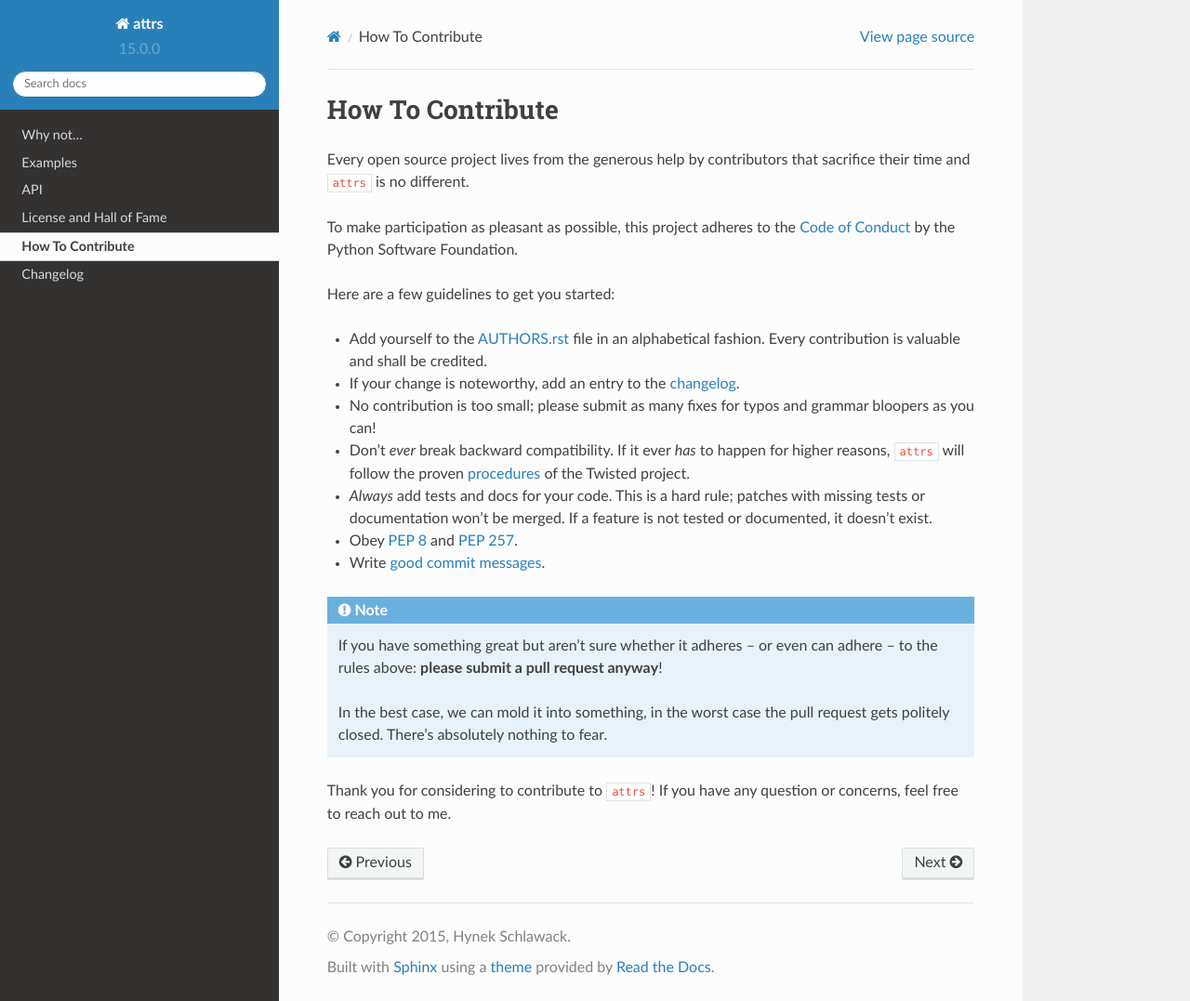
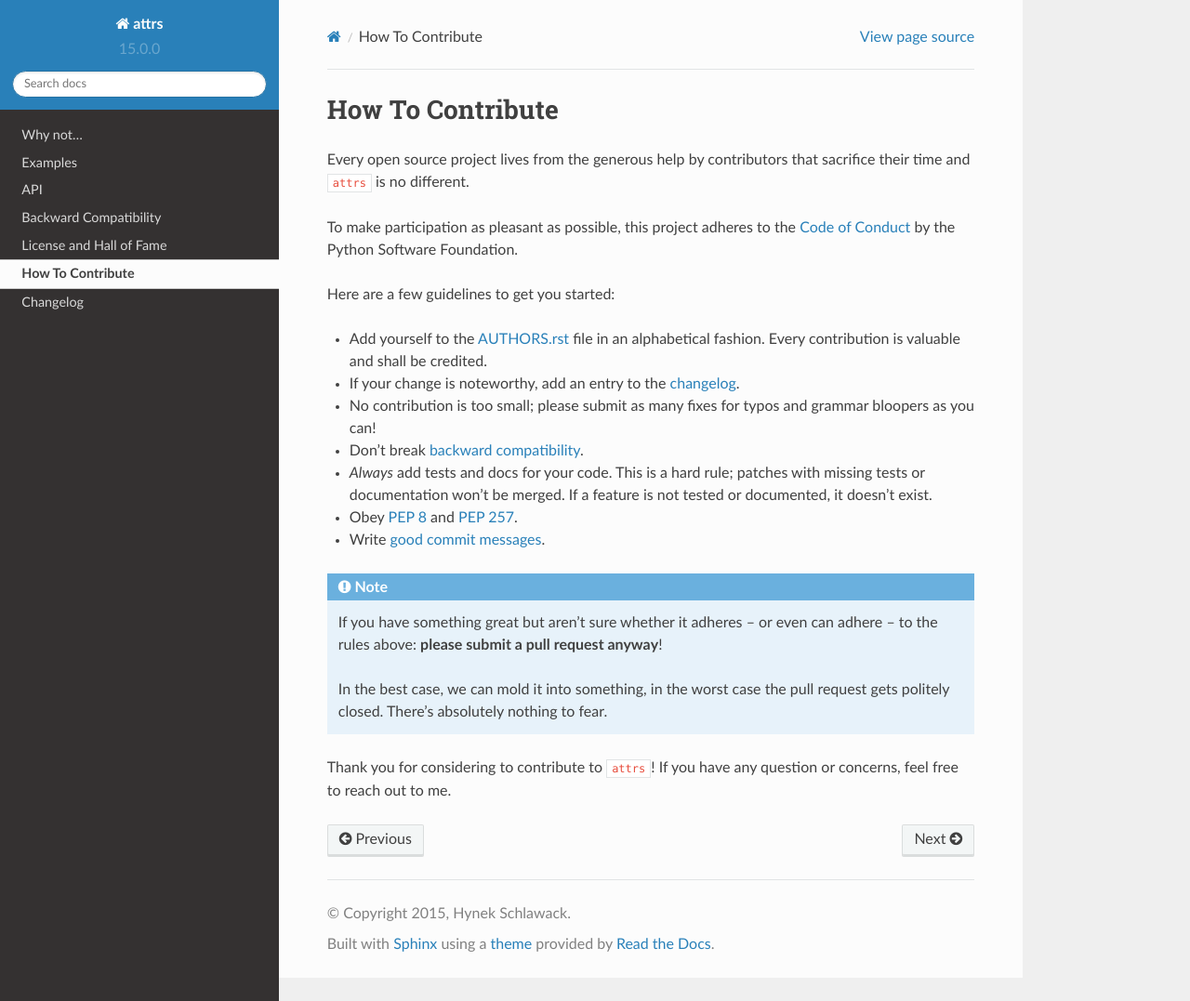
Before and after one commit to python-attrs/attrs, a Sphinx documentation site: the page built from docs/contributing.rst, in a window 1280 px wide and 1077 px high. Shown: the whole window at 93% size. Built offline with Sphinx 7.4.7 and the Read the Docs theme 2.0.0, drawn with Linux system fonts in a browser that asks for light colours.

Commit message:
Clarify backward compatibility + polish API docs

```diff
--- a/CONTRIBUTING.rst
+++ b/CONTRIBUTING.rst
@@ -11,8 +11,7 @@ Here are a few guidelines to get you started:
   Every contribution is valuable and shall be credited.
 - If your change is noteworthy, add an entry to the changelog_.
 - No contribution is too small; please submit as many fixes for typos and grammar bloopers as you can!
-- Don’t *ever* break backward compatibility.
-  If it ever *has* to happen for higher reasons, ``attrs`` will follow the proven procedures_ of the Twisted project.
+- Don’t break `backward compatibility`_.
 - *Always* add tests and docs for your code.
   This is a hard rule; patches with missing tests or documentation won’t be merged.
   If a feature is not tested or documented, it doesn’t exist.
@@ -29,10 +28,10 @@ Thank you for considering to contribute to ``attrs``!
 If you have any question or concerns, feel free to reach out to me.
 
 
-.. _`PEP 8`: http://legacy.python.org/dev/peps/pep-0008/
-.. _`PEP 257`: http://legacy.python.org/dev/peps/pep-0257/
+.. _`PEP 8`: https://legacy.python.org/dev/peps/pep-0008/
+.. _`PEP 257`: https://legacy.python.org/dev/peps/pep-0257/
 .. _`good commit messages`: http://tbaggery.com/2008/04/19/a-note-about-git-commit-messages.html
 .. _`Code of Conduct`: https://www.python.org/psf/codeofconduct/
 .. _changelog: https://github.com/hynek/attrs/blob/master/docs/changelog.rst
 .. _AUTHORS.rst: https://github.com/hynek/attrs/blob/master/AUTHORS.rst
-.. _procedures: http://twistedmatrix.com/trac/wiki/CompatibilityPolicy
+.. _`backward compatibility`: https://attrs.readthedocs.org/en/latest/backward-compatibility.html
--- a/docs/index.rst
+++ b/docs/index.rst
@@ -25,6 +25,7 @@ Project Information
 .. toctree::
    :maxdepth: 1
 
+   backward-compatibility
    license
    contributing
    changelog
```
Also changed, not shown: docs/backward-compatibility.rst (added, +19 -0 lines), 1 other file.
